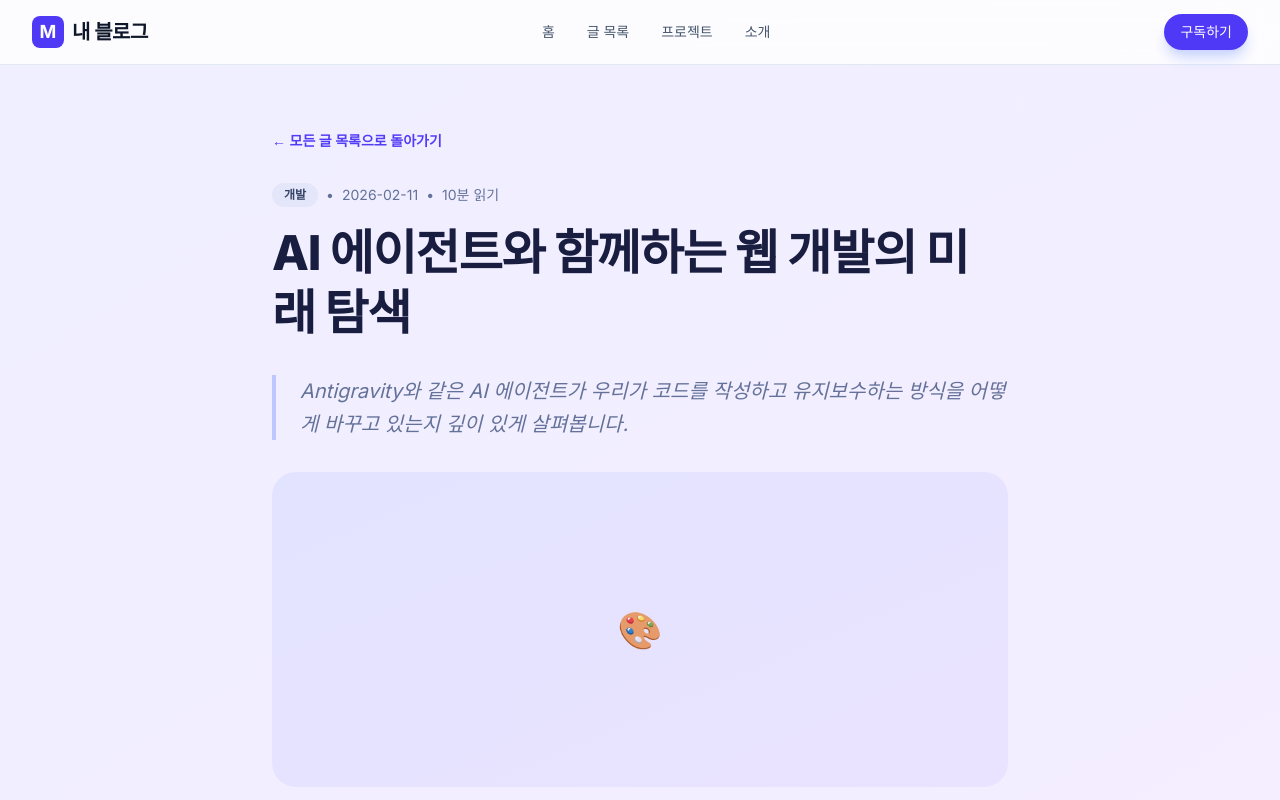
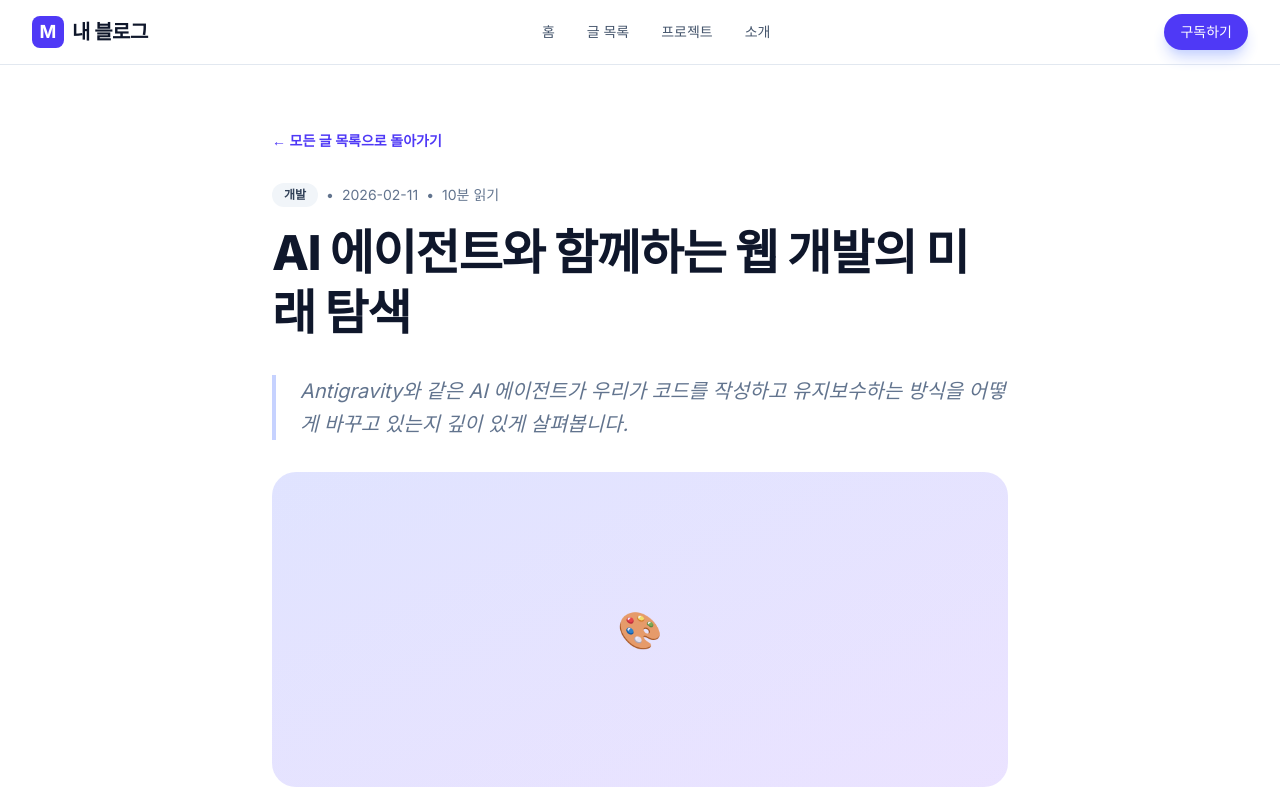
Before and after one commit to Nago730/my-blog, a Next.js app: page /articles/1 in a window 1280 px wide. Shown: the top 800 px of the page. Built offline with nearby package versions, Linux system fonts and the light colour scheme.

Commit message:
style: relative 누락 해결

```diff
--- a/src/app/articles/[id]/page.tsx
+++ b/src/app/articles/[id]/page.tsx
@@ -37,7 +37,7 @@ export default function ArticleDetail({ params }: { params: { id: string } }) {
           </div>
 
           {/* Featured Image Placeholder */}
-          <div className="aspect-[21/9] bg-gradient-to-br from-indigo-50 to-violet-50 rounded-3xl mb-12 flex items-center justify-center text-4xl overflow-hidden">
+          <div className="aspect-[21/9] bg-gradient-to-br from-indigo-50 to-violet-50 rounded-3xl mb-12 flex items-center justify-center text-4xl overflow-hidden relative">
             {/* post.image가 있다면 여기에 표시 */}
             <div className="absolute inset-0 bg-gradient-to-br from-indigo-500/10 to-violet-500/10" />
             🎨
@@ -75,6 +75,6 @@ export default function ArticleDetail({ params }: { params: { id: string } }) {
       </main>
 
       {/* Recommended Articles Section could go here */}
-    </div>
+    </div >
   );
 }
```
